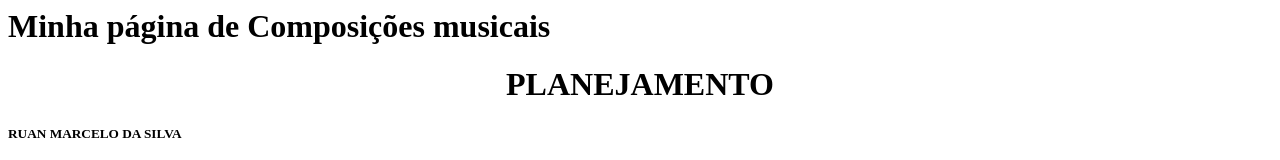
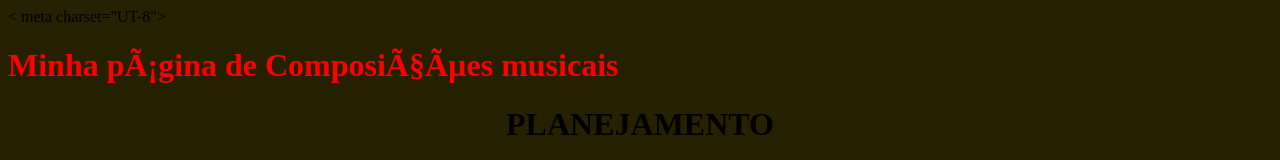
Before and after one commit to Ruangostoso2022/composi-o-musical, a plain HTML site: page index.html in a window 1280 px wide. Shown: the top 160 px of the page. Drawn offline with Linux system fonts and the light colour scheme.

Commit message:
Update index.html

```diff
--- a/index.html
+++ b/index.html
@@ -1,6 +1,9 @@
-<h1>Minha página de Composições musicais</h1>
-<html>
+<!DOCTYPE html>
+<html lang="pt-br">
+  <head>
+  < meta charset="UT-8">
 
+    <h1 align=center"><font color="#FF0000">Minha página de Composições musicais</h1></font>
 <h1 align="center">PLANEJAMENTO</h1>
 
 <h5 align=”right”>RUAN MARCELO DA SILVA </h5>
@@ -8,7 +11,7 @@
 <h5 align=”right”>PEDRO HENRIQUE </h5>
 <h5 align=”right”>RODRIGO RIBEIRO </h5>
 
-
+<body bgcolor="(255,215,0)">
 <b>SOM MUSIC<b>
 
 <h2 align=”left”> <b> Missão da empresa</h2><b>
```
